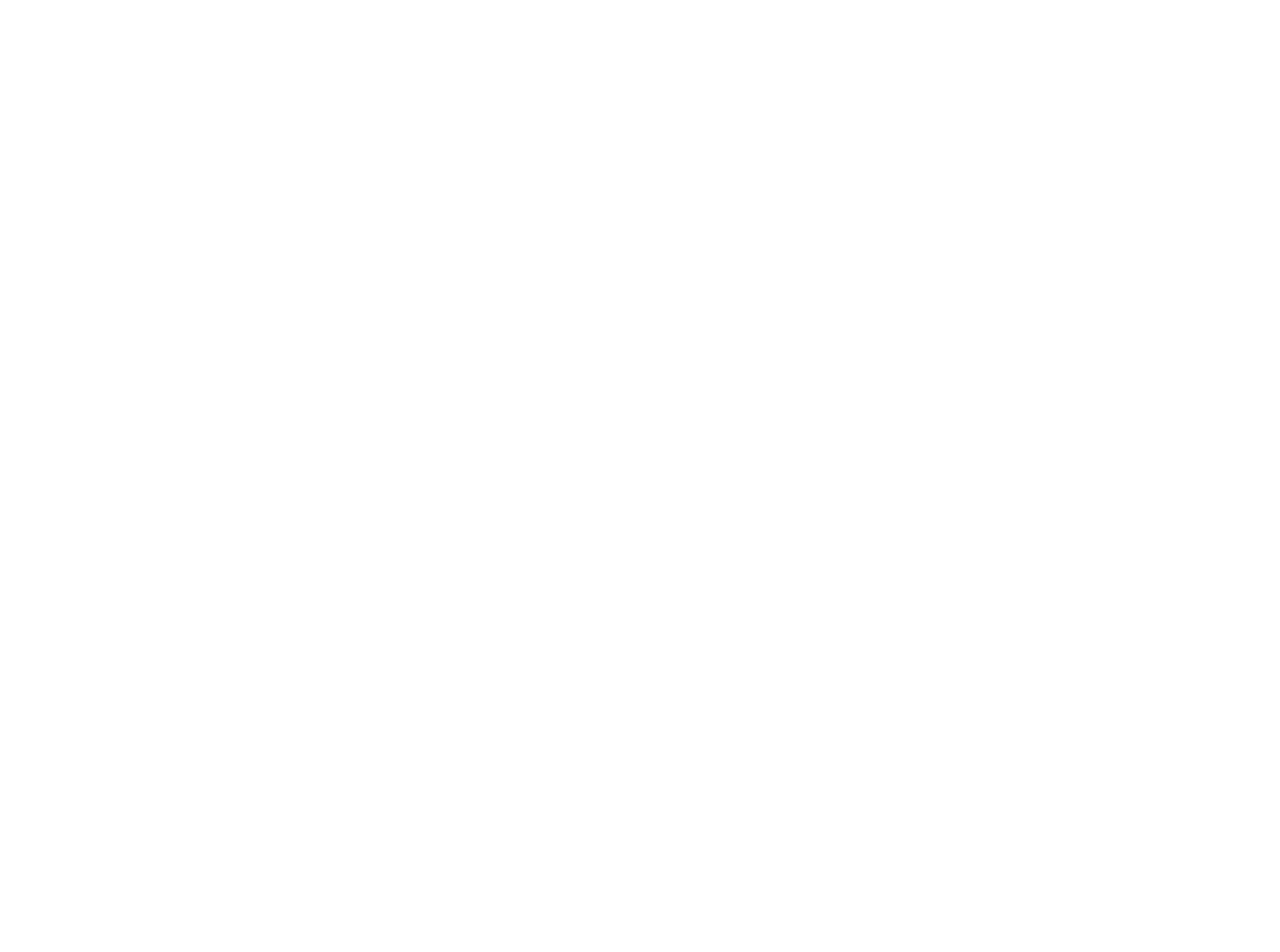
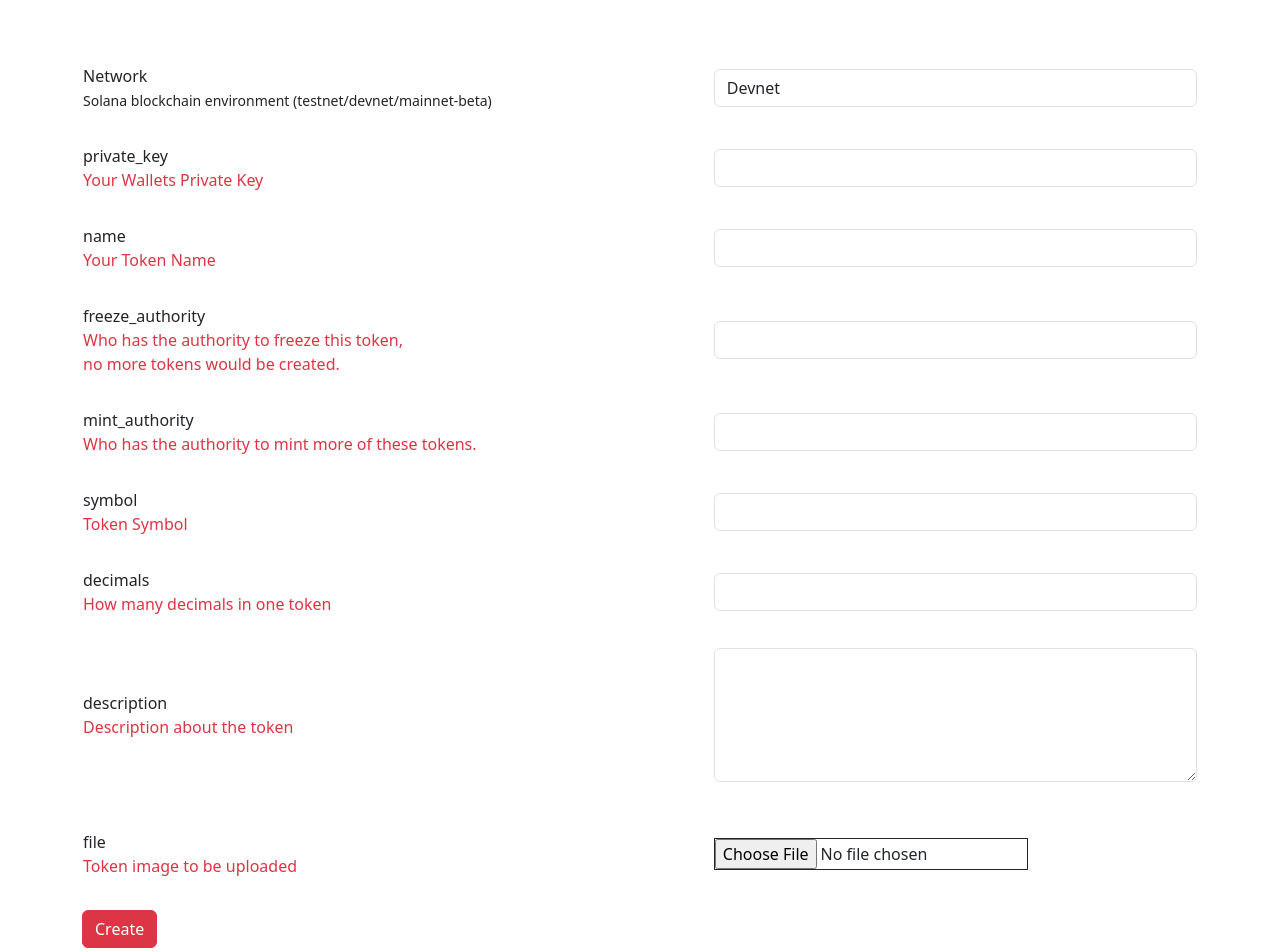
Before and after one commit to duongnqph22955/ImportantMemory, a React (Create React App) app in the folder demo_thuctap/test_react/: page /create-token in a window 1280 px wide. Before the commit this address had no page. Shown: the top 952 px of the page. Before the commit the page ends 800 px from the top, so only its background shows below. Built offline with nearby package versions, Linux system fonts and the light colour scheme.

Commit message:
create và mint token

```diff
--- a/demo_thuctap/test_react/src/App.js
+++ b/demo_thuctap/test_react/src/App.js
@@ -29,6 +29,7 @@ import ListAll from "./ListAll";
 import 'bootstrap/dist/css/bootstrap.css';
 import CreateNFT from "./CreateNFT";
 import GetDetails from "./GetDetails";
+import CreateToken from "./create_Token/CreateToken"
 
 function App() {
   return (
@@ -38,6 +39,7 @@ function App() {
           <Route exact path="/" element={<ListAll />} />
           <Route exact path="/get-details" element={<GetDetails />} />
           <Route  path="/createNFT" element={<CreateNFT />} />
+          <Route  path="/create-token" element={<CreateToken />} />
         </Routes>
       </Router>
     </div>
--- /dev/null
+++ b/demo_thuctap/test_react/src/create_Token/CreateToken.js
@@ -0,0 +1,269 @@
+import { useState } from "react";
+import axios from "axios";
+const CreateToken = () => {
+  const [network,setNetwork] = useState("devnet");
+  const [privKey,setPrivKey] = useState("");
+  const [privErr,setPrivErr] = useState("");
+  const [xAPIkey,setXApiKey] = useState('WZz1huMjD4n_Lrma'); //your x-api-key here
+  const [name,setName] = useState("");
+  const [nameErr,setNameErr] = useState("");
+  const [freeAuth,setFreeAuth] = useState("");
+  const [mintAuth,setMintAuth] = useState("");
+  const [symbol,setSymbol] = useState("");
+  const [symError, setSymError] = useState("");
+  const [decimals,setDecimals] = useState();
+  const [desc, setDesc] = useState("");
+  const [descError, setDescError] = useState("");
+  const [file,setFile] = useState();
+  const [fileError, setFileError] = useState("");
+
+  const [resp,setResp] = useState();
+  const [minted,setMinted] = useState(null);
+
+  const [serResp, setSerResp ] = useState();
+  const [requestStatus, setRequestStatus] = useState('Awaiting Details');
+
+  const handleSubmit = (e) => {
+    e.preventDefault();
+    let formData = new FormData();
+    formData.append("network",network);
+    formData.append("private_key",privKey);
+    formData.append("xApiKey",xAPIkey);
+    formData.append("name",name);
+    formData.append("freeze_authority",freeAuth);
+    formData.append("mint_authority",mintAuth);
+    formData.append("symbol",symbol);
+    formData.append("decimals",decimals);
+    formData.append("description ",desc);
+    formData.append("file",file);
+
+    axios({
+        // Endpoint to send files
+        url: "https://api.shyft.to/sol/v1/token/create",
+        method: "POST",
+        headers: {
+          "Content-Type": "multipart/form-data",
+          "x-api-key": xAPIkey,
+          Accept: "*/*",
+          "Access-Control-Allow-Origin": "*",
+        },
+
+        // Attaching the form data
+        data: formData,
+      })
+        // Handle the response from backend here
+        .then((res) => {
+          console.log(res);
+          setResp(JSON.stringify(res.data));
+          setMinted(res.data.result.token_address);
+        })
+
+        // Catch errors if any
+        .catch((err) => {
+          console.warn(err);
+        });
+  }
+
+  const mintNFT = function(e) {
+    e.preventDefault();
+    axios({
+        url: "https://api.shyft.to/sol/v1/token/mint",
+        method: "POST",
+        headers: {
+          "x-api-key": xAPIkey
+        },
+        data: {
+            network: network,
+            private_key: privKey,
+            receiver: mintAuth,
+            token_address: minted,
+            // amount: Number(amt)
+            // token_address: "7qLVLdm6g57PKyWewpNbMDyK1txuBsRnzYhc4eLEZHHs",
+            amount: 100
+        },
+      })
+        // Handle the response from backend here
+        .then((res) => {
+          console.log(res);
+          setSerResp(JSON.stringify(res.data));
+          setRequestStatus(JSON.stringify(res.data.success));
+          alert("Mint token thành công")
+          //setMinted(res.data.result.token_address);
+        })
+
+        // Catch errors if any
+        .catch((err) => {
+          console.warn(err);
+        });
+  }
+
+  return (
+    <div>
+      <div className="container py-5">
+        <form>
+          <table className="w-100">
+            <tbody>
+            <tr>
+                  <td className="py-3">
+
+                      Network<br/>
+
+                    <small>Solana blockchain environment (testnet/devnet/mainnet-beta)</small>
+
+                  </td>
+                  <td className="py-3">
+                    <select
+                      name="network"
+                      className="form-control"
+                      onChange={(e) => setNetwork(e.target.value)}
+                    >
+                      <option value="devnet">Devnet</option>
+                      <option value="testnet">Testnet</option>
+                      <option value="mainnet-beta">Mainnet Beta</option>
+                    </select>
+
+                  </td>
+              </tr>
+              <tr>
+                <td className="py-3">private_key
+                <br />
+                  <span className="text-danger">Your Wallets Private Key</span></td>
+                <td className="py-3">
+                  <input type="text" name="priv_key" className="form-control" value={privKey} onChange={(e)=>{
+                    if(!(e.target.value))
+                    {
+                      setPrivErr("Field Cannot be Empty");
+                    }
+                    else
+                    {
+                      setPrivErr("");
+                    }
+                    setPrivKey(e.target.value)
+                    }} required/>
+                    <small className="text-danger">{privErr}</small>
+                </td>
+              </tr>
+              <tr>
+                <td className="py-3">name
+                <br />
+                  <span className="text-danger">Your Token Name</span>
+                </td>
+                <td className="py-3">
+                  <input type="text" className="form-control" value={name} onChange={(e)=>{
+                    if(!(e.target.value))
+                    {
+                      setNameErr("Field Cannot be Empty");
+                    }
+                    else
+                    {
+                      setNameErr("");
+                    }
+                    setName(e.target.value)
+                  }}/>
+                  <small className="text-danger">{nameErr}</small>
+                </td>
+              </tr>
+              <tr>
+                <td className="py-3">freeze_authority
+                <br />
+                  <span className="text-danger">Who has the authority to freeze this token,<br /> no more tokens would be created.</span>
+                </td>
+                <td className="py-3">
+                  <input type="text" className="form-control" value={freeAuth} onChange={(e)=>{
+                    setFreeAuth(e.target.value)
+                  }}/>
+                </td>
+              </tr>
+              <tr>
+                <td className="py-3">mint_authority
+                <br />
+                <span className="text-danger">Who has the authority to mint more of these tokens.</span>
+                </td>
+                <td className="py-3">
+                  <input type="text" className="form-control" value={mintAuth} onChange={(e)=>setMintAuth(e.target.value)}/>
+                </td>
+              </tr>
+              <tr>
+                <td className="py-3">symbol
+                <br />
+                <span className="text-danger">Token Symbol</span>
+                </td>
+                <td className="py-3">
+                  <input type="text" className="form-control" value={symbol} onChange={(e)=>{
+                    if(!(e.target.value))
+                    {
+                      setSymError("Field Cannot be Empty");
+                    }
+                    else
+                    {
+                      setSymError();
+                    }
+                    setSymbol(e.target.value)
+                  }} />
+                  {symError}
+                </td>
+              </tr>
+              <tr>
+                <td className="py-3">decimals
+                <br />
+                <span className="text-danger">How many decimals in one token</span>
+                </td>
+                <td className="py-3">
+                  <input type="number" className="form-control" value={decimals} onChange={(e)=>setDecimals(e.target.value)} />
+                  {descError}
+                </td>
+              </tr>
+              <tr>
+                <td className="py-3">description
+                <br />
+                <span className="text-danger">Description about the token</span>
+                </td>
+                <td className="py-3">
+                  <textarea name="desc" className="form-control" id="" cols="20" rows="5" value={desc} onChange={(e)=>{
+                  if(!(e.target.value))
+                  {
+                    setDescError("Field Cannot be Empty");
+                  }
+                  else
+                  {
+                    setDescError("");
+                  }
+                  setDesc(e.target.value)
+                  }}></textarea>
+                </td>
+              </tr>
+              <tr>
+                <td className="py-3">file
+                <br />
+                <span className="text-danger">Token image to be uploaded</span>
+                </td>
+                <td className="py-3">
+                  <input
+                    type="file"
+                    className="border border-dark my-4 mx-auto"
+                    onChange={(e) => {
+                        setFile(e.target.files[0]);
+                    }}
+                  />
+                </td>
+              </tr>
+            </tbody>
+          </table>
+          <button type="submit" className="btn btn-danger" onClick={handleSubmit}>Create</button>
+        </form>
+        <div className="mt-4">
+          <h4>Response</h4>
+          <textarea className="form-control" value={resp} rows="7"></textarea>
+        </div>
+        {minted && (<div className="text-center pt-4">
+          <a href={`https://explorer.solana.com/address/${minted}?cluster=devnet`} target="_blank" className="btn btn-primary m-2" rel="noreferrer">View on Explorer</a>
+          {/* <a href="/mint-token" className="btn btn-info m-2">AirDrop Token</a> */}
+          <button type="button" onClick={mintNFT} class="btn btn-outline-primary">Mint NFT</button>
+        </div>)}
+
+      </div>
+    </div>
+  );
+};
+
+export default CreateToken;
```
